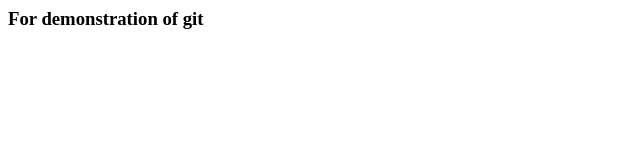
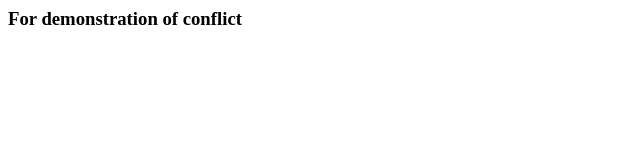
Before and after one commit to Anisree-SS/demo, a plain HTML site: page index.html in a window 1280 px wide. Shown: the full height of the page, 0-640 px from the left. Drawn offline with Linux system fonts and the light colour scheme.

Commit message:
anisree commit

```diff
--- a/index.html
+++ b/index.html
@@ -5,7 +5,7 @@ demo</title>
 <head>
 <body>
 <h3>
-For demonstration of git
+For demonstration of conflict
 </h3>
 </body>
 </html>
```
